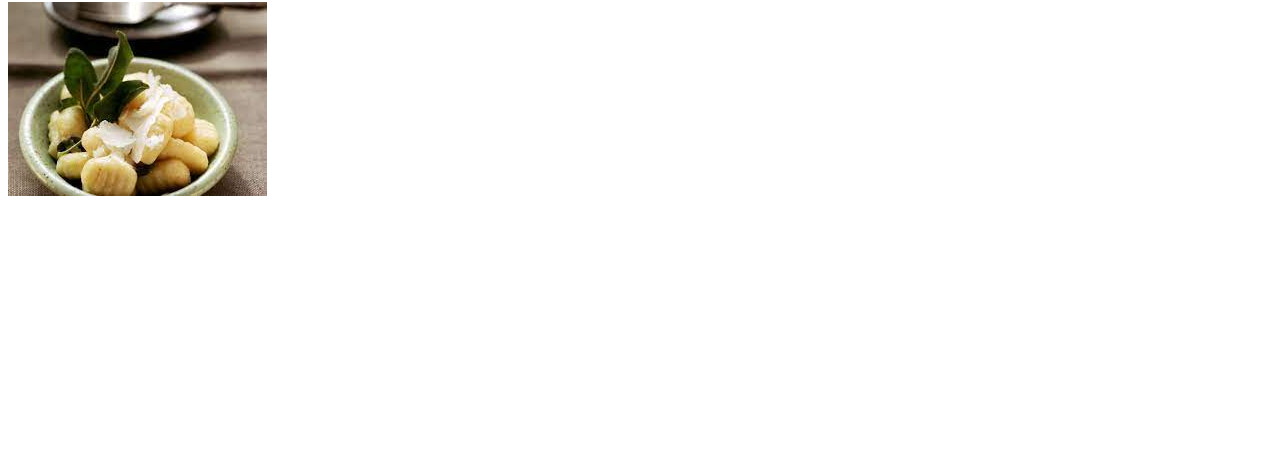
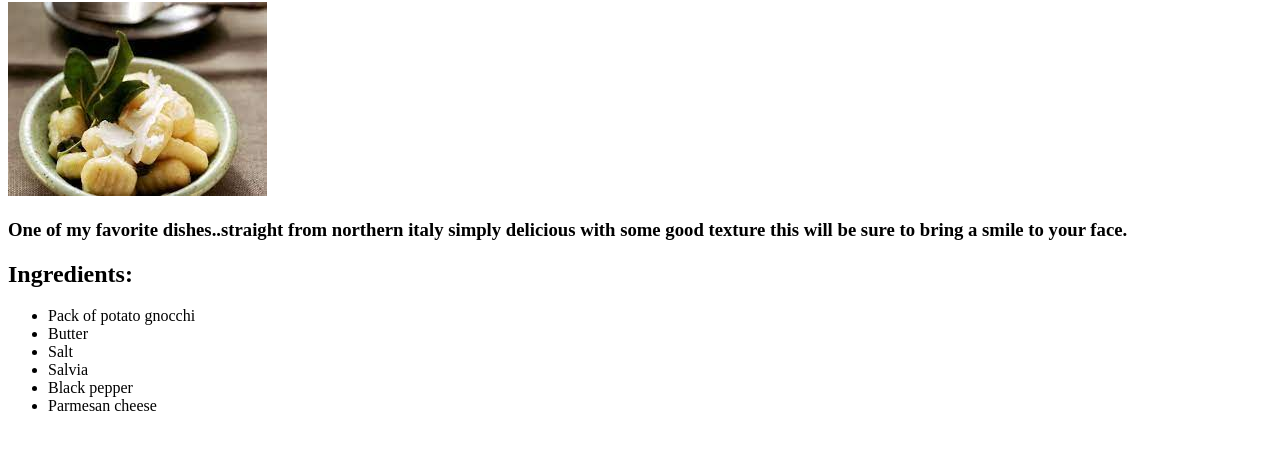
Before and after one commit to mluvara/favorite-recipes, a plain HTML site: page recipes/gnocchi.html in a window 1280 px wide. Shown: the part 78-528 px from the top of the page. Drawn offline with Linux system fonts and the light colour scheme.

Commit message:
added description as well as ingredients needed to make dish

```diff
--- a/recipes/gnocchi.html
+++ b/recipes/gnocchi.html
@@ -8,6 +8,15 @@
 <body>
     <h1>Butter Gnocchi</h1>
     <img src="gnocchi.jpeg">
-    <h3></h3>
+    <h3>One of my favorite dishes..straight from northern italy simply delicious with some good texture this will be sure to bring a smile to your face.</h3>
+    <h2>Ingredients:</h2>
+    <ul>
+        <li>Pack of potato gnocchi</li>
+        <li>Butter</li>
+        <li>Salt</li>
+        <li>Salvia</li>
+        <li>Black pepper</li>
+        <li>Parmesan cheese</li>
+    </ul>
 </body>
 </html>
```
